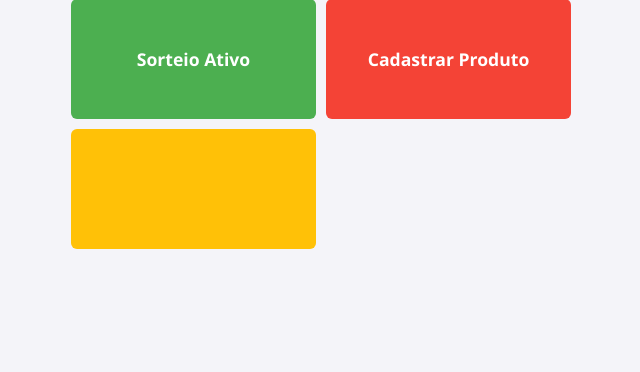
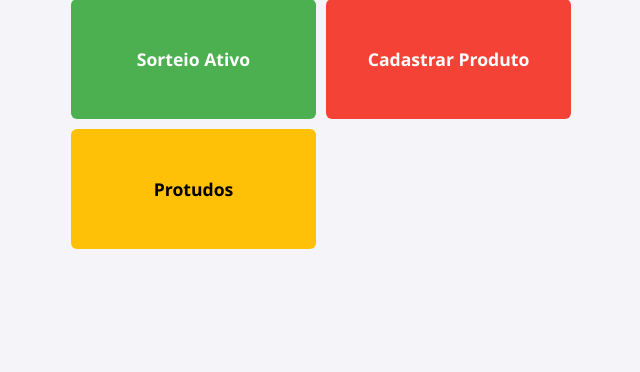
Before and after one commit to Arrikson/kwata, a FastAPI app: page /admin in a window 1280 px wide. Shown: the part 248-620 px from the top of the page, without its empty margins (319-959 px from the left). Run offline with FastAPI, Linux system fonts and the light colour scheme; parts of the project's set-up code (start-up, migrations or seed data) failed here and were passed over.

Commit message:
Update admin.html

```diff
--- a/templates/admin.html
+++ b/templates/admin.html
@@ -161,7 +161,7 @@
     <div class="tile amarelo" onclick="window.location.href='/contadores'">Ver Contadores</div>
     <div class="tile verde" onclick="window.location.href='produtos-futuros'">Sorteio Ativo</div>
     <div class="tile vermelho" onclick="mostrarFormulario()">Cadastrar Produto</div>
-    <div class="tile amarelo"></div>
+    <div class="tile amarelo" onclick="window.location.href='produtos'">Protudos</div>
   </div>
 
   <div class="mensagem-sucesso" id="mensagem-sucesso" style="display:none;">
```
